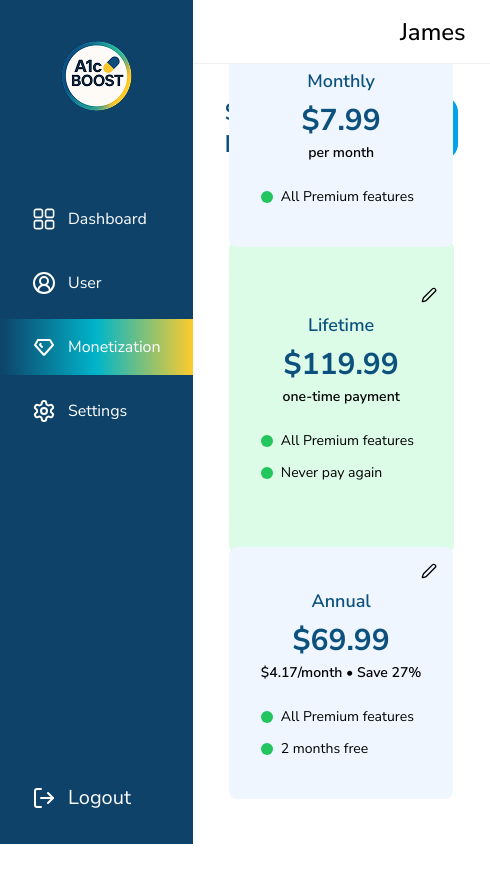
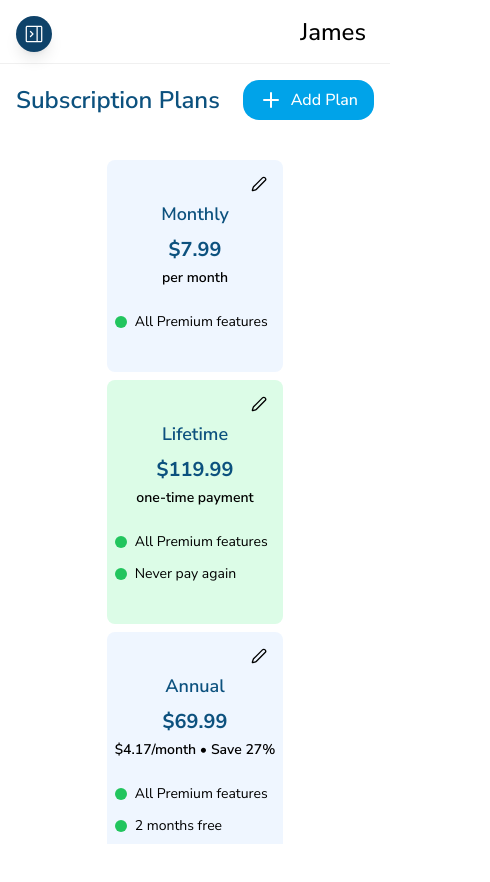
Before and after one commit to Sanjida-Khanam778/qbert-admin-dashboard, a React (Vite) app: page /subscription in a window 390 px wide. Shown: the top 882 px of the page, 490 px wide, since content can reach past the window. After the commit the page ends 844 px from the top, so only its background shows below. Built offline with nearby package versions, Linux system fonts and the light colour scheme.

Commit message:
responsive

```diff
--- a/src/Layouts/Dashboard.jsx
+++ b/src/Layouts/Dashboard.jsx
@@ -1,13 +1,55 @@
-import React from "react";
+import React, { useState } from "react";
 import Navbar from "../components/Navbar/Navbar";
 import Sidebar from "../components/Sidebar/Sidebar";
 import { Outlet } from "react-router-dom";
+import { GoSidebarCollapse, GoSidebarExpand } from "react-icons/go";
 
 export default function Dashboard() {
+  const [sidebarOpen, setSidebarOpen] = useState(false);
+
   return (
     <div className="flex font-nunito">
-      <Sidebar />
-      <div className="flex flex-col flex-1 font-nunito">
+      {!sidebarOpen && (
+        <button
+          className="lg:hidden absolute top-4 left-4 z-30 bg-primary rounded-full p-2 shadow-lg"
+          onClick={() => setSidebarOpen(true)}
+          aria-label="Open sidebar"
+        >
+          <GoSidebarCollapse className="text-xl text-white" />
+        </button>
+      )}
+
+      {/* Sidebar */}
+      <div
+        className={`h-screen flex-shrink-0 transition-all duration-300 bg-primary
+          ${
+            sidebarOpen ? "fixed inset-0 z-40 w-64" : "w-72 lg:relative lg:w-72"
+          }
+          ${!sidebarOpen ? "hidden lg:block" : ""}
+        `}
+        style={{ minWidth: 220 }}
+      >
+        <Sidebar />
+        {/* Close button for md and below (hidden on lg+) */}
+        {sidebarOpen && (
+          <button
+            className="lg:hidden absolute top-4 right-4 z-50 bg-primary rounded-full p-2 shadow-lg"
+            onClick={() => setSidebarOpen(false)}
+            aria-label="Close sidebar"
+          >
+            <GoSidebarExpand className="text-xl text-white" />
+          </button>
+        )}
+      </div>
+
+      {/* Overlay when sidebar is open on md and below (hidden on lg+) */}
+      {sidebarOpen && (
+        <div
+          className="fixed inset-0 bg-black bg-opacity-40 z-30 lg:hidden"
+          onClick={() => setSidebarOpen(false)}
+        />
+      )}
+      <div className="flex flex-col flex-1 font-nunito h-screen overflow-y-auto">
         <Navbar />
         <Outlet />
       </div>
--- a/src/components/Clients/Clients.jsx
+++ b/src/components/Clients/Clients.jsx
@@ -230,7 +230,7 @@ export default function UserManagementTable() {
   };
 
   return (
-    <div className="bg-white rounded-lg overflow-hidden w-10/12 mx-auto my-auto h-[90vh]">
+    <div className="bg-white rounded-lg overflow-y-scroll w-full overflow-hidden px-4 mx-auto my-auto h-[calc(100vh-64px)]">
       {/* Search Header */}
       <div className="p-4 pr-1 border-gray bg-gray-50">
         <div className="relative max-w-sm ml-auto">
--- a/src/components/Settings/Settings.jsx
+++ b/src/components/Settings/Settings.jsx
@@ -141,13 +141,33 @@ export default function TextEditor() {
     setIsEditing(true);
   };
   // Dummy content for tabs
-  const dummyTerms = `<h2>Terms & Conditions</h2><ul><li>You must be at least 18 years old to use this service.</li><li>Do not share your password with anyone.</li><li>All data is confidential and protected.</li></ul>`;
-  const dummyPrivacy = `<h2>Privacy Policy</h2><p>Your data is stored securely and will not be shared with third parties. We use cookies to improve user experience.</p>`;
-
+const dummyTerms = `
+  <h2>Terms & Conditions</h2> <br/>
+  <ul>
+    <li>Do not share your password with anyone.</li>
+    <li>You are responsible for all activities under your account.</li>
+    <li>Do not misuse the platform or attempt unauthorized access.</li>
+    <li>Payments (if applicable) are final and non-refundable.</li>
+    <li>We reserve the right to suspend or terminate accounts for violations.</li>
+    <li>These terms may be updated occasionally. Continued use means acceptance.</li>
+  </ul>
+`;
+const dummyPrivacy = `
+  <h2>Privacy Policy</h2> <br/>
+  <ul>
+    <li>We collect personal details such as name, email, and usage data.</li>
+    <li>Your information is used to provide and improve our services.</li>
+    <li>We do not sell or rent your personal data to third parties.</li>
+    <li>Data may be shared with trusted service providers (e.g., payment gateways).</li>
+    <li>We use cookies and tracking tools to enhance user experience.</li>
+    <li>You can request access, correction, or deletion of your data.</li>
+    <li>We may update this policy from time to time with a new “Last Updated” date.</li>
+  </ul>
+`;
   // Show dummy content if not editing and no API data
   return (
-    <div className="h-[90vh] overflow-y-scroll bg-accent">
-      <div className="w-11/12 h-[90vh] mx-auto mb-6">
+    <div className="h-[calc(100vh-64px)] overflow-y-scroll bg-accent">
+      <div className="w-11/12 h-[calc(100vh-64px)] mx-auto mb-6">
         {/* Tabs */}
         <div className="flex items-center justify-between">
           <div className="flex mt-2">
--- a/src/components/Sidebar/Sidebar.jsx
+++ b/src/components/Sidebar/Sidebar.jsx
@@ -19,7 +19,7 @@ export default function Sidebar() {
     dispatch(logout());
   };
   return (
-    <div className=" bg-primary text-white h-screen sticky left-0 z-20 flex flex-col justify-between w-80">
+    <div className=" bg-primary text-white h-screen sticky left-0 z-20 flex flex-col justify-between w-48 md:w-64 xl:w-80">
       <div className="p-10 mx-auto">
         <img src={logo} alt="" />
       </div>
--- a/src/components/Subscription/Subscription.jsx
+++ b/src/components/Subscription/Subscription.jsx
@@ -49,7 +49,7 @@ export default function Subscription() {
 
   return (
     <>
-      <div className="min-h-screen bg-gray-50 p-8">
+      <div className="h-[calc(100vh-64px)] bg-gray-50 p-4 lg:p-8">
         <div className="max-w-6xl mx-auto">
           {/* Header */}
           <div className="flex items-center justify-between">
@@ -66,10 +66,10 @@ export default function Subscription() {
           </div>
 
           {/* Plans Grid */}
-          <div className="flex flex-col items-center justify-center h-[60vh]">
-            <div className="grid grid-cols-1 md:grid-cols-3 gap-6">
+          <div className="flex flex-col items-center justify-center my-10 md:my-20 lg:mt-32 xl:mt-40">
+            <div className="grid grid-cols-1 md:grid-cols-3 gap-2 lg:gap-6">
               {/* Monthly Plan */}
-              <div className="bg-blue-50 rounded-lg px-8 py-10 relative">
+              <div className="bg-blue-50 rounded-lg px-2 lg:px-8 py-10 relative">
                 <button
                   onClick={() => handleEditPlan("monthly")}
                   className="absolute top-4 right-4 text-gray-400 hover:text-black font-semibold"
@@ -81,7 +81,7 @@ export default function Subscription() {
                   <h3 className="text-lg font-semibold text-secondary mb-2">
                     Monthly
                   </h3>
-                  <div className="text-3xl font-bold text-secondary mb-1">
+                  <div className="text-xl lg:text-3xl font-bold text-secondary mb-1">
                     $7.99
                   </div>
                   <p className="text-sm text-black font-semibold">per month</p>
@@ -98,8 +98,8 @@ export default function Subscription() {
               </div>
 
               {/* Lifetime Plan */}
-              <div className="bg-green-100 rounded-lg px-8 py-10 relative">
-                <div className="absolute inset-0 rounded-lg bg-green-100 -z-10 scale-y-125"></div>
+              <div className="bg-green-100 rounded-lg px-2 lg:px-8 py-10 relative">
+                <div className="absolute inset-0 rounded-lg bg-green-100 -z-10 scale-y-125 hidden md:block"></div>
                 <button
                   onClick={() => handleEditPlan("lifetime")}
                   className="absolute top-4 right-4 text-gray-400 hover:text-black font-semibold"
@@ -111,7 +111,7 @@ export default function Subscription() {
                   <h3 className="text-lg font-semibold text-secondary mb-2">
                     Lifetime
                   </h3>
-                  <div className="text-3xl font-bold text-secondary mb-1">
+                  <div className="text-xl lg:text-3xl font-bold text-secondary mb-1">
                     $119.99
                   </div>
                   <p className="text-sm text-black font-semibold">
@@ -136,7 +136,7 @@ export default function Subscription() {
               </div>
 
               {/* Annual Plan */}
-              <div className="bg-blue-50 rounded-lg px-8 py-10 relative">
+              <div className="bg-blue-50 rounded-lg px-2 lg:px-8 py-10 relative">
                 <button
                   onClick={() => handleEditPlan("annual")}
                   className="absolute top-4 right-4 text-gray-400 hover:text-black font-semibold"
@@ -148,7 +148,7 @@ export default function Subscription() {
                   <h3 className="text-lg font-semibold text-secondary mb-2">
                     Annual
                   </h3>
-                  <div className="text-3xl font-bold text-secondary mb-1">
+                  <div className="text-xl lg:text-3xl font-bold text-secondary mb-1">
                     $69.99
                   </div>
                   <p className="text-sm text-black font-semibold">
```
